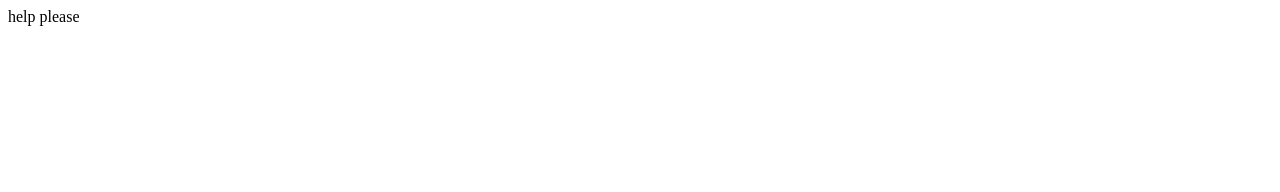
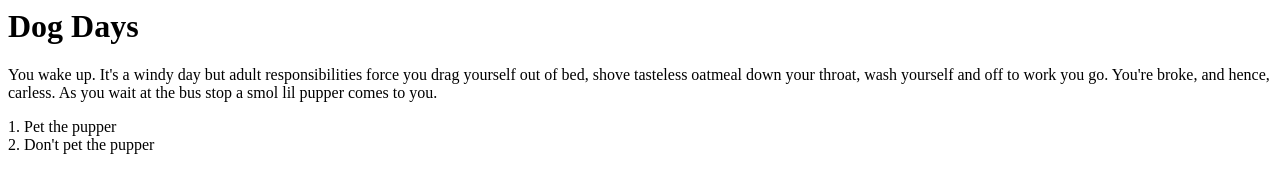
Before and after one commit to Jonhyt/bleh.github.io, a plain HTML site: page index.html in a window 1280 px wide. Drawn offline with Linux system fonts and the light colour scheme.

Commit message:
Dog Days

```diff
--- a/index.html
+++ b/index.html
@@ -1,5 +1,19 @@
 <html>
-<body>
-<p>help please</p>
-<body>
+    <head>
+        <title>h-hello</title>
+        <script src="src/story.js"></script>
+        <script src="src/engine.js"></script>
+        <style>
+            #page-options div:hover {
+                cursor: pointer;
+                font-weight: bold;
+            }
+        </style>
+    </head>
+    <body>
+        <h1 id="page-title"></h1>
+        <div id="page-txt"></div>
+        <div id="page-options"></div>
+        <script>gen(0)</script>
+    <body>
 </html>
--- /dev/null
+++ b/src/engine.js
@@ -0,0 +1,20 @@
+function gen(pageNum) {
+  const page = db[pageNum];
+  const title = document.getElementById("page-title");
+  const text = document.getElementById("page-txt");
+  const options = document.getElementById("page-options");
+
+  console.log(page);
+
+  title.innerHTML = page.title;
+
+  text.innerHTML = "";
+  page.txt.forEach(p => {
+    text.innerHTML += `<p>${p}</p>`;
+  });
+
+  options.innerHTML = "";
+  page.options.forEach((o, i) => {
+    options.innerHTML += `<div onClick="gen(${o.to})">${i + 1}. ${o.txt}</div>`;
+  });
+}
--- /dev/null
+++ b/src/story.js
@@ -0,0 +1,27 @@
+db = [
+  {
+    title: "Dog Days",
+    txt: [
+      "You wake up. It's a windy day but adult responsibilities force you drag yourself out of bed, shove tasteless oatmeal down your throat, wash yourself and off to work you go. You're broke, and hence, carless. As you wait at the bus stop a smol lil pupper comes to you."
+    ],
+    options: [
+      { txt: "Pet the pupper", to: 1 },
+      { txt: "Don't pet the pupper", to: 2 }
+    ]
+  },
+  {
+    title: "Blessed",
+    txt: [
+      "The pupper is jubillous at your show of affection. Eventually the bus arrives and the lil bub goes on it's waddly ways but your day has now been blessed. The colors have returned to your life, at least for today. You have a wonderful day",
+      "You win! Always pet lil puppers."
+    ],
+    options: []
+  },
+  {
+    title: "Heartless",
+    txt: [
+      "You ignore the pupper, wouldn't want to get any of it's <i>dog smell</i> on your clothes before going to work. You keep being a miserable little man the rest of your natural, unremarkable life. After dying in your sleep one day you find yourself in hell, forced to endure eternal dog smell, alone, forever.",
+      "You lose. You monster."
+    ]
+  }
+];
```
Also changed, not shown: src/format.json (added, +7 -0 lines).
